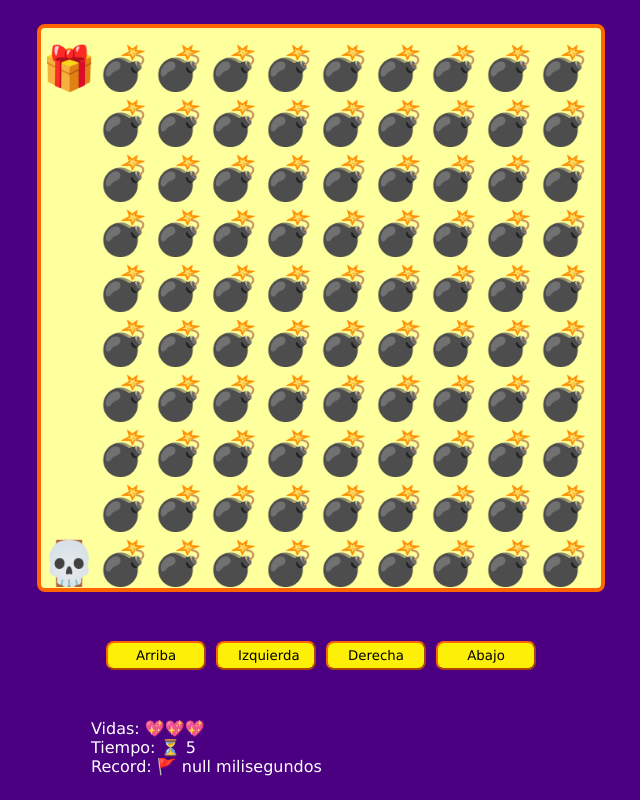
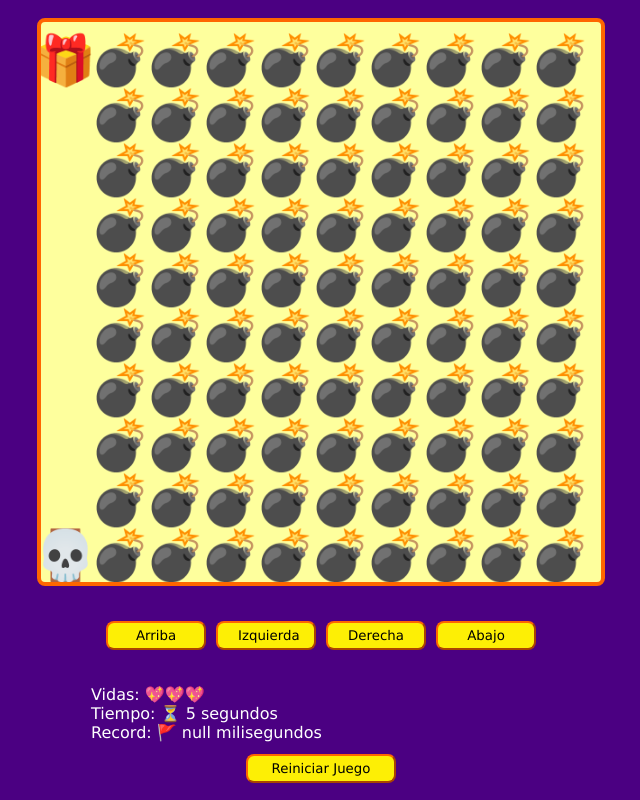
Before and after one commit to PepeCharly01/Taller-Practico-JS-Videogame, a plain HTML site: page index.html in a window 1280 px wide. Shown: the whole page, without its empty margins (319-959 px from the left). Drawn offline with Linux system fonts and the light colour scheme.

Commit message:
añadi butón de reinicio

```diff
--- a/game.js
+++ b/game.js
@@ -8,6 +8,7 @@ const spanLives = document.querySelector('#lives');
 const spanTime = document.querySelector('#time');
 const spanRecord = document.querySelector('#record');
 const pResult = document.querySelector('#result');
+const resetButton = document.querySelector('#resetButton');
 
 let canvasSize;
 let elementsSize;
@@ -29,6 +30,7 @@ let enemyPositions = [];
 
 window.addEventListener('load', setCanvasSize);
 window.addEventListener('resize', setCanvasSize);
+resetButton.addEventListener('click', restGame);
 
 function setCanvasSize() {
     if (window.innerHeight >= window.innerWidth) {
@@ -37,15 +39,19 @@ function setCanvasSize() {
         canvasSize = window.innerHeight * 0.7;
     }
 
+    // canvasSize = Number(canvasSize.toFixed(0));
+
     canvas.setAttribute('Width', canvasSize);
     canvas.setAttribute('height', canvasSize);
 
     elementsSize = (canvasSize / 10) - 1;
 
+    playerPosition.x = undefined;
+    playerPosition.y = undefined;
     startGame();
 }
 function startGame() {
-    game.font = (elementsSize - 12) + 'px Vendana';
+    game.font = (elementsSize - 6) + 'px Vendana';
     game.textAlign = "end";
 
     const map = maps[level];
@@ -115,7 +121,7 @@ function movePlayer() {
         levelLost();
     }
 
-    game.fillText(emojis['PLAYER'], playerPosition.x, playerPosition.y)
+    game.fillText(emojis['PLAYER'], playerPosition.x, playerPosition.y);
 }
 
 function levelWin () {
@@ -139,6 +145,9 @@ function levelLost() {
         startGame();
 }
 
+function restGame() {
+    location.reload();
+}
 function gameWin() {
     console.log('Terminaste el juago');
     clearInterval(timeInterval);
@@ -166,7 +175,7 @@ function showLives() {
 }
 
 function showTime() {
-    spanTime.innerHTML = Math.floor((Date.now() - timeStart) / 1000);
+    spanTime.innerHTML = Math.floor((Date.now() - timeStart) / 1000) + ' segundos';
 }
 
 function showRecord() {
--- a/index.html
+++ b/index.html
@@ -23,6 +23,9 @@
             <p>Tiempo: ⏳ <span id="time"></span> </p>
             <p>Record: 🚩 <span id="record"></span> </p>
             <p id="result"></p>
+            <div class="button-container">
+                <button class="reset" id="resetButton">Reiniciar Juego</button>
+            </div>
         </div>
     </div>
 
--- a/styles.css
+++ b/styles.css
@@ -41,6 +41,16 @@ body {
   button:not(:last-child) {
     margin-right: 10px;
   }
+  .button-container {
+    display: flex;
+    width: 100%;
+    justify-content: center;
+    align-items: center;
+  }
+  .reset {
+    width: 150px;
+    margin-top: 12px;
+  }
 
   .messages {
     display: flex;
@@ -57,6 +67,6 @@ body {
   }
 
   @media (max-width: 440px) {
-    button { margin-top: 25px; }
+    button { margin-top: 15px; }
     #up, #down { margin-left: 100%; margin-right: 100%; }
   }
```
